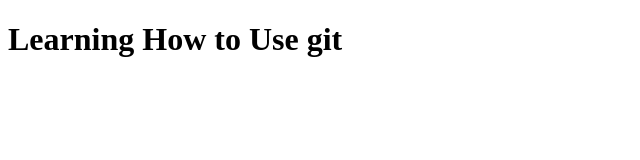
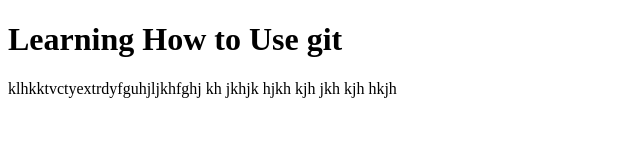
Before and after one commit to ikietzman/learning_git, a plain HTML site: page index.html in a window 1280 px wide. Shown: the whole page, without its empty margins (0-640 px from the left). Drawn offline with Linux system fonts and the light colour scheme.

Commit message:
added paragraph element with some dummy text

```diff
--- a/index.html
+++ b/index.html
@@ -6,5 +6,6 @@
   </head>
   <body>
     <h1>Learning How to Use git</h1>
+    <p>klhkktvctyextrdyfguhjljkhfghj  kh jkhjk hjkh kjh jkh kjh hkjh </p>
   </body>
 </html>
```
